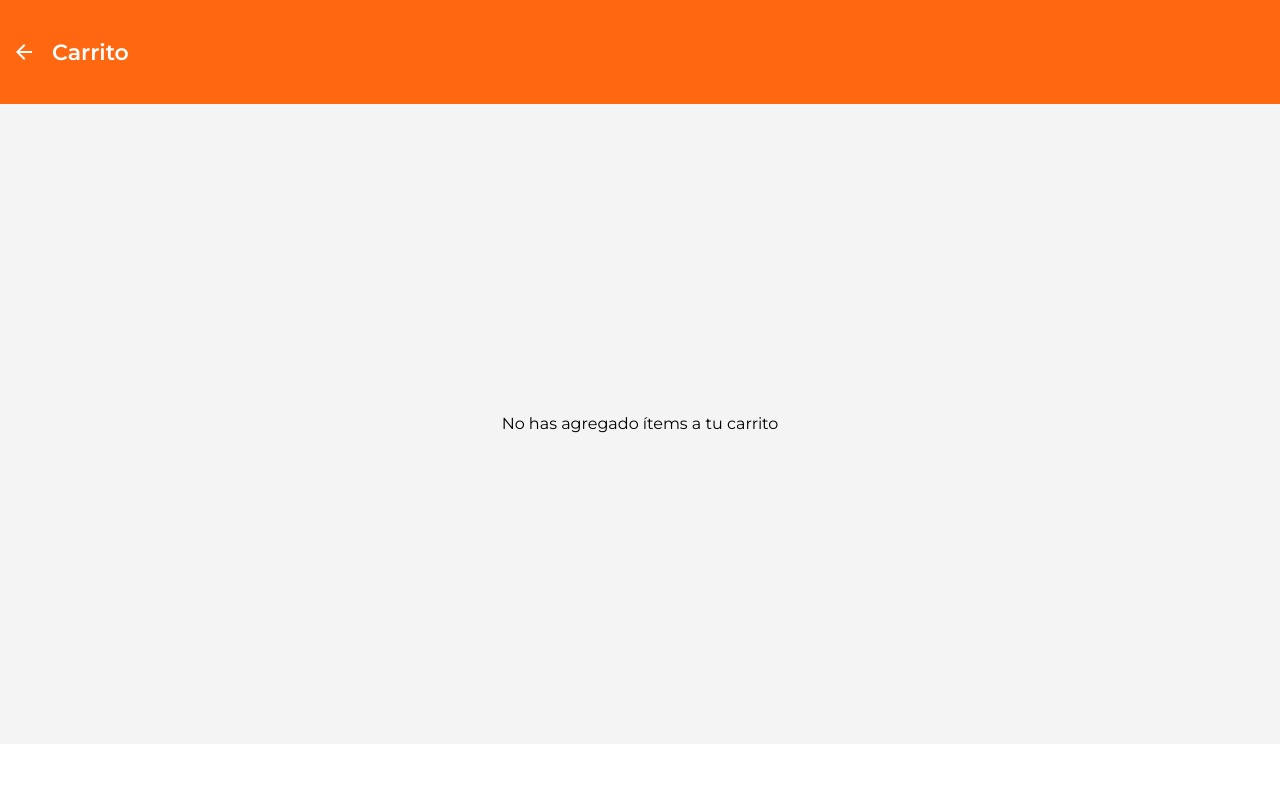
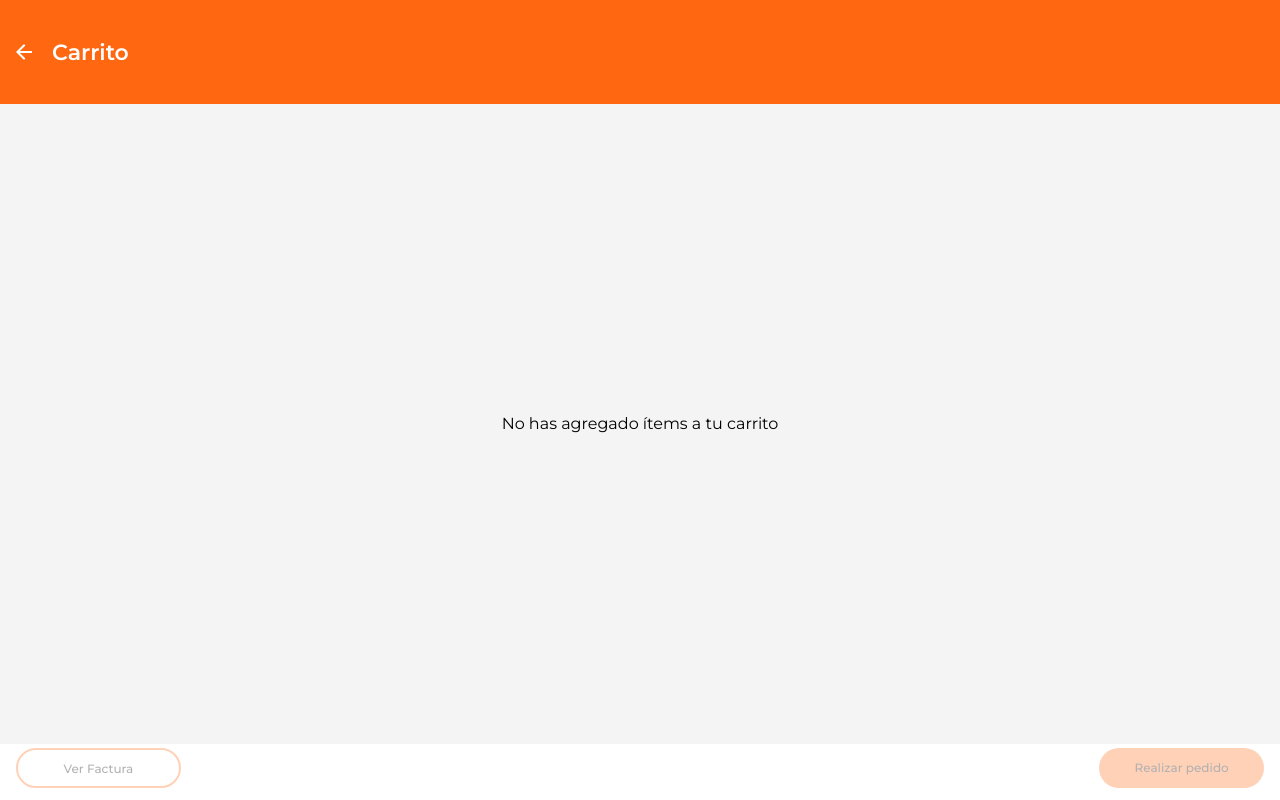
Before and after one commit to No-Country/s12-25-t-java-next, a Next.js app in the folder Frontend/: page /cart/empty in a window 1280 px wide. Built offline with nearby package versions, Linux system fonts and the light colour scheme; no server answers.

Commit message:
button enviar

```diff
--- a/Frontend/src/app/(cart)/cart/empty/page.tsx
+++ b/Frontend/src/app/(cart)/cart/empty/page.tsx
@@ -1,12 +1,14 @@
 import React from 'react'
 import CartEmpty from '@/components/cart/CartEmpty'
 import HeaderBack from '@/components/Header/HeaderBack'
+import FooterCart from '@/app/ui/footercart'
 
 const CartEmptyPage = () => {
   return (
     <div className='w-screen'>
       <HeaderBack text='Carrito' />
       <CartEmpty />
+      <FooterCart  />
     </div>
   )
 }
--- a/Frontend/src/app/ui/clientbutton.tsx
+++ b/Frontend/src/app/ui/clientbutton.tsx
@@ -1,10 +1,12 @@
 "use client";
 import React, { useEffect, useState } from "react";
 import { useSessionOrderStore } from "@/store/order";
-import { IOrder, Order } from "@/types/order";
+import { CartItem, IOrder, Order } from "@/types/order";
 import { updateOrder } from "@/lib/Orders";
 import useSWR, { SWRConfiguration } from "swr";
 import { useNavigateCheckout } from "@/hooks/useNavigateCheckout";
+import { OrderDetail } from '../../types/order';
+
 
 interface Props {
   // POST BACKEND IS NOT ALL INFORMATION
@@ -12,9 +14,11 @@ interface Props {
   // POST APIMOCK NEED AL INFORMATION
   orderData: Order;
   handleNotification: () => void;
+orderDetail?:OrderDetail
+cart: CartItem[] | []
 }
 
-const ClientButton = ({ orderData, handleNotification }: Props) => {
+const ClientButton = ({ orderData, handleNotification, orderDetail, cart }: Props) => {
   const { sesionOrder, setSessionOrder } = useSessionOrderStore();
   const [orderDataCreate, setOrderDataCreate] = useState<Order | null>(null);
   const { navigateCheckout } = useNavigateCheckout(sesionOrder);
@@ -88,12 +92,14 @@ const ClientButton = ({ orderData, handleNotification }: Props) => {
 
   return (
     <button
-      onClick={handleClick}
-      type="button"
-      className="border-none w-[10.3rem] h-[2.5rem] text-[0.75rem] ml-1 bg-primary-100 hover:bg-primary-200 font-medium px-5 py-2 rounded-[1.3rem]"
-    >
-      Realizar pedido
-    </button>
+    onClick={handleClick}
+    disabled={cart && Array.isArray(cart) && cart.length > 0 ? false : true}
+    type="button"
+    className="disabled:opacity-30 border-none w-[10.3rem] h-[2.5rem] text-[0.75rem] ml-1 bg-primary-100 hover:bg-primary-200 font-medium px-5 py-2 rounded-[1.3rem]"
+  >
+    Realizar pedido
+  </button>
+
   );
 };
 
--- a/Frontend/src/app/ui/footercart.tsx
+++ b/Frontend/src/app/ui/footercart.tsx
@@ -4,7 +4,7 @@ import React, { useEffect, useState, lazy, Suspense } from "react";
 import { useCartStore } from "@/store/cart";
 import { useNotifyStore } from "@/store/zustand";
 import { useRouter } from "next/navigation";
-import { IOrder, IOrderDetail, Order, OrderDetail } from "../../types/order";
+import { IOrder, IOrderDetail, Order, OrderDetail } from '../../types/order';
 
 import ClientButton from "./clientbutton";
 import { useSessionOrderStore } from "@/store/order";
@@ -113,7 +113,7 @@ const FooterCart: React.FC<FooterCartProps> = () => {
     setShowMessageBoolean(true);
     handleNotification();
   };
-
+  console.log(cart)
   return (
     <footer className=" fixed bottom-0 z-[1] px-4 py-3 w-screen">
       <div className="flex justify-between items-center">
@@ -126,6 +126,7 @@ const FooterCart: React.FC<FooterCartProps> = () => {
           Ver Factura
         </button>
         <ClientButton
+        cart={cart}
           orderData={orderData}
           handleNotification={handleNotificationMessage}
         />
--- a/Frontend/src/components/cart/CartList.tsx
+++ b/Frontend/src/components/cart/CartList.tsx
@@ -11,7 +11,7 @@ import { useEffect } from "react";
 
 export const CartList = () => {
   const { cart, add, remove, removeProduct } = useCartStore();
-const router =useRouter();
+const router = useRouter();
   useEffect(() => {
     if ( cart.length === 0) {
       router.replace("cart/empty");
--- a/Frontend/src/store/cart.ts
+++ b/Frontend/src/store/cart.ts
@@ -9,11 +9,11 @@ interface CartItem extends Product {
 type CartStore = {
   cart: CartItem[]
   quantity: () => number
-  quantityPerProduct: (idProduct: string) => number
+  quantityPerProduct: (idProduct: number) => number
   subtotal: () => number
   add: (product: Product, quantity?: number) => void
-  remove: (idProduct: string) => void
-  removeProduct: (idProduct: string) => void
+  remove: (idProduct: number) => void
+  removeProduct: (idProduct: number) => void
   removeAll: () => void
 }
 
@@ -30,7 +30,7 @@ export const useCartStore = create(
         if (cart.length) return cart.length
         return 0
       },
-      quantityPerProduct: (idProduct: string) => {
+      quantityPerProduct: (idProduct: number) => {
         const { cart } = get()
         if (cart.length)
           return cart
@@ -56,12 +56,12 @@ export const useCartStore = create(
         const updatedCart = updateCart(product, cart, quantity)
         set({ cart: updatedCart })
       },
-      remove: (idProduct: string) => {
+      remove: (idProduct: number) => {
         const { cart } = get()
         const updatedCart = removeCart(idProduct, cart)
         set({ cart: updatedCart })
       },
-      removeProduct: (idProduct: string) => {
+      removeProduct: (idProduct: number) => {
         const { cart } = get()
         const updatedCart = removeProduct(idProduct, cart)
         set({ cart: updatedCart })
@@ -95,7 +95,7 @@ function updateCart(
   return cart
 }
 
-function removeCart(idProduct: string, cart: CartItem[]): CartItem[] {
+function removeCart(idProduct: number, cart: CartItem[]): CartItem[] {
   return cart
     .map(item => {
       if (item.id === idProduct) return { ...item, quantity: item.quantity - 1 }
@@ -106,6 +106,6 @@ function removeCart(idProduct: string, cart: CartItem[]): CartItem[] {
     })
 }
 
-function removeProduct(idProduct: string, cart: CartItem[]): CartItem[] {
+function removeProduct(idProduct: number, cart: CartItem[]): CartItem[] {
   return cart.filter(item => item.id !== idProduct)
 }
--- a/Frontend/src/types/order.ts
+++ b/Frontend/src/types/order.ts
@@ -15,6 +15,9 @@ export interface Qualifications {
   id: number
   score: number
   product: string
+}
+export interface CartItem extends Product {
+  quantity: number
 }
 
 export interface IProduct extends Product {
```
